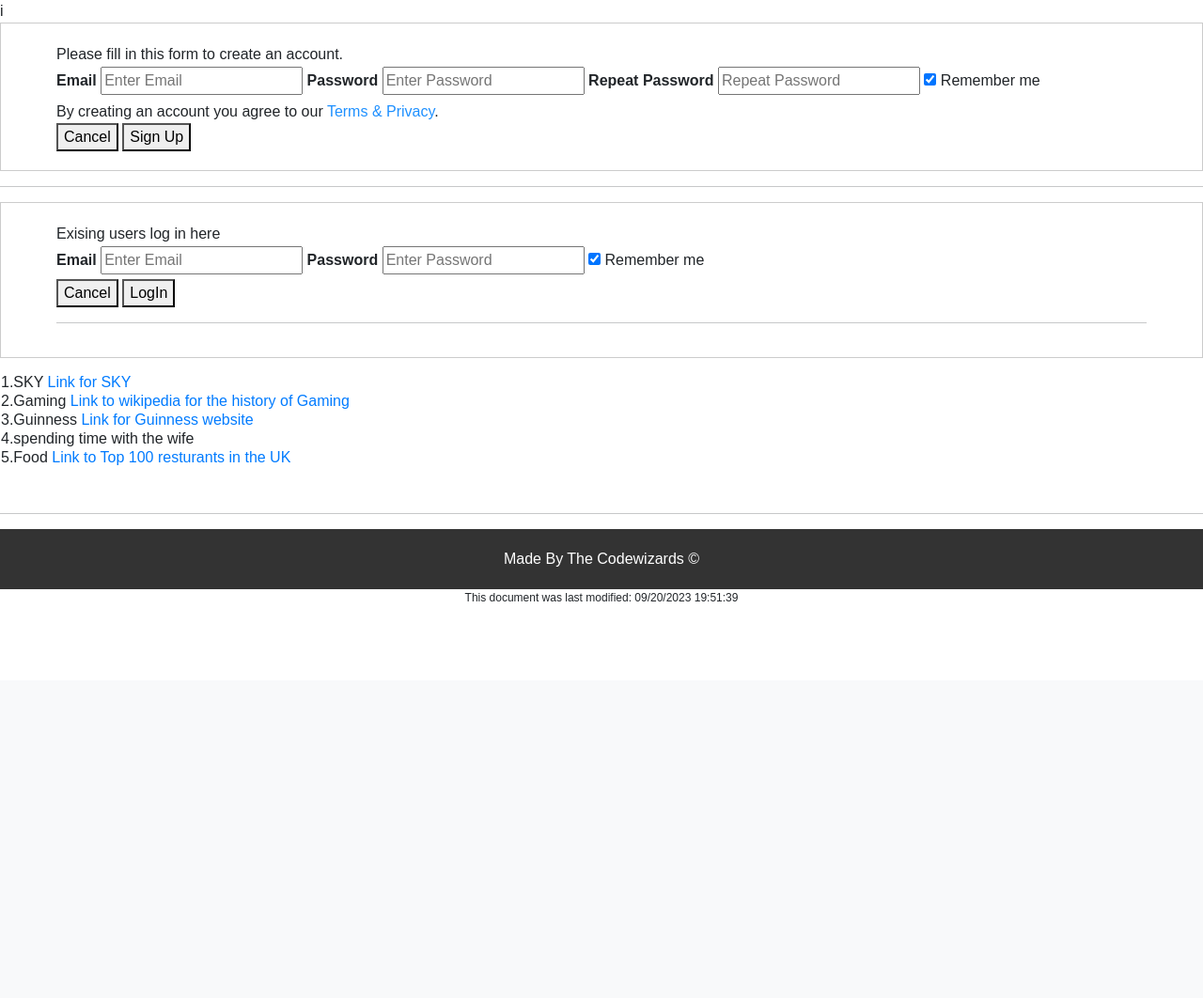
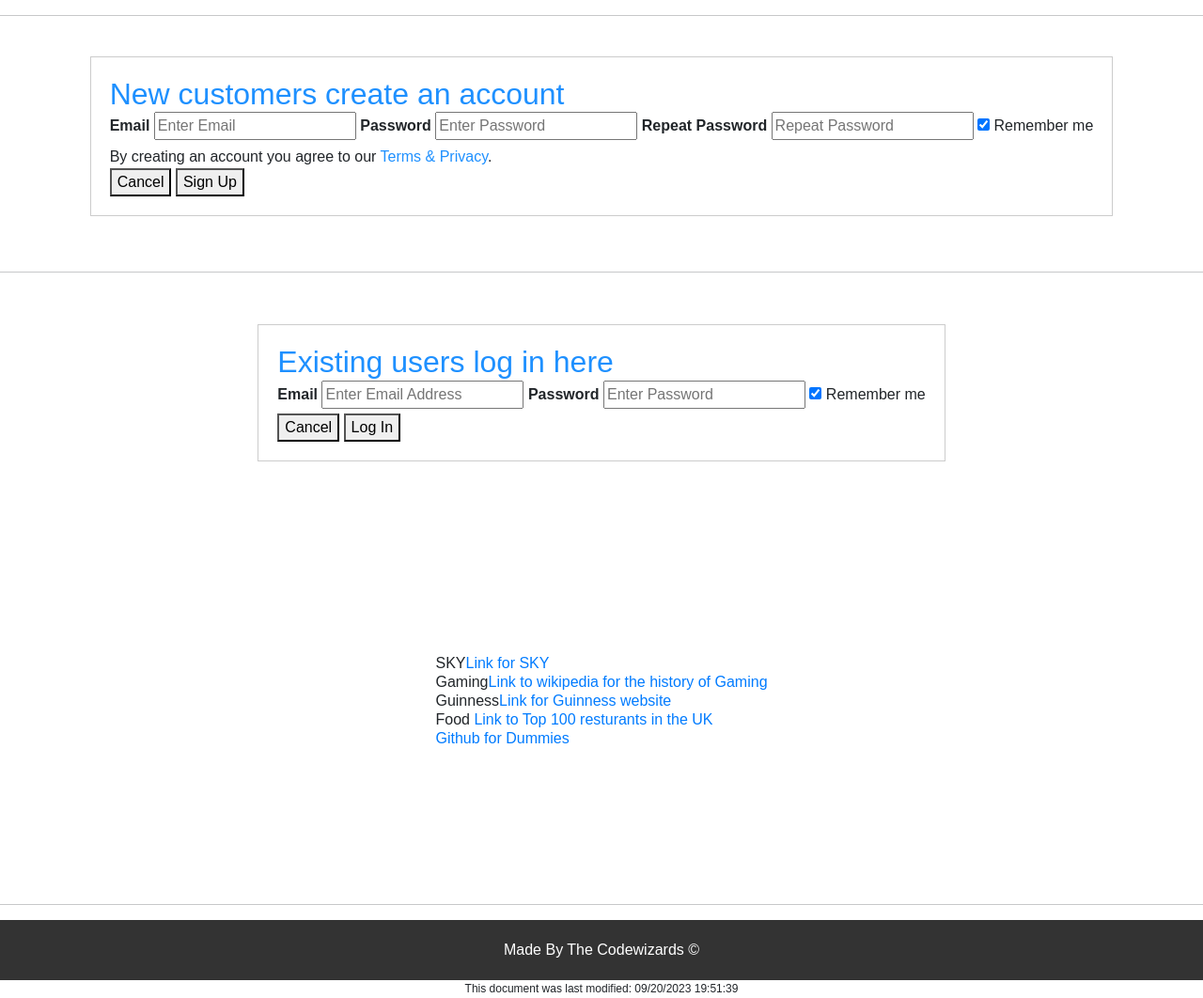
Before and after one commit to DarrenHutchins/final_project, a Flask app: page /Youraccount in a window 1280 px wide. Shown: the part 76-1138 px from the top of the page at 94% size. Before the commit the page ends 716 px from the top, so only its background shows below. Run offline with Flask 3, Linux system fonts and the light colour scheme.

Commit message:
login update

```diff
--- a/application/templates/LogIn.html
+++ b/application/templates/LogIn.html
@@ -6,11 +6,25 @@
     <script src="https://cdn.jsdelivr.net/npm/bootstrap@5.3.0/dist/js/bootstrap.bundle.min.js"
         integrity="sha384-geWF76RCwLtnZ8qwWowPQNguL3RmwHVBC9FhGdlKrxdiJJigb/j/68SIy3Te4Bkz"
         crossorigin="anonymous"></script>
-    <title> Log In Page
-    </title>
-    <link rel="stylesheet" href="myStyles.css" />
 
+        <title> Log In Page</title>
+
+        <link rel="stylesheet" href="myStyles.css"/>
+
+
+        <style>
+            /* Center the containers vertically */
+            .container {
+                width: 100%;
+                height: 30vh;
+                display: flex;
+                justify-content: center;
+                align-items: center;
+                flex-direction: column; /* Optional: Center elements vertically */
+            }
+        </style>
 </head>
+
 
 <body>
 <nav class="navbar navbar-expand-lg bg-body-tertiary">
@@ -56,118 +70,80 @@
     </div>
 </nav>
 
-i
+      <hr>
 
-
-
-            </div>
-        </div>
-
-    </nav>
-
-
-
-    <form action="action_form" style="border:1px solid #ccc">
+      <!-- New Customer Registration Form -->
       <div class="container">
-
-          <p>Please fill in this form to create an account.</p>
-
+          <form action="action_form" style="border: 1px solid #ccc; padding: 20px;">
+              <h2 style="color: dodgerblue;">New customers create an account</h2>
               <label for="email"><b>Email</b></label>
               <input type="text" placeholder="Enter Email" name="email" required>
-
               <label for="psw"><b>Password</b></label>
               <input type="password" placeholder="Enter Password" name="psw" required>
-
               <label for="psw-repeat"><b>Repeat Password</b></label>
               <input type="password" placeholder="Repeat Password" name="psw-repeat" required>
-
               <label>
                   <input type="checkbox" checked="checked" name="remember" style="margin-bottom:15px"> Remember me
               </label>
-
               <p>By creating an account you agree to our <a href="#" style="color:dodgerblue">Terms & Privacy</a>.</p>
-
               <div class="clearfix">
                   <button type="button" class="cancelbtn">Cancel</button>
                   <button type="submit" class="signupbtn">Sign Up</button>
-
-          </div>
               </div>
           </form>
+      </div>
+
       <hr>
-      <form action="action_form" style="border:1px solid #ccc">
+
+      <!-- Existing User Login Form -->
       <div class="container">
-
-          <p>Exising users log in here</p>
+          <form action="action_form" style="border: 1px solid #ccc; padding: 20px;">
+              <h2 style="color: dodgerblue;">Existing users log in here</h2>
               <label for="email"><b>Email</b></label>
-          <input type="text" placeholder="Enter Email" name="email" required>
-
+              <input type="text" placeholder="Enter Email Address" name="email" required>
               <label for="psw"><b>Password</b></label>
               <input type="password" placeholder="Enter Password" name="psw" required>
-
               <label>
                   <input type="checkbox" checked="checked" name="remember" style="margin-bottom:15px"> Remember me
               </label>
-
               <div class="clearfix">
                   <button type="button" class="cancelbtn">Cancel</button>
-            <button type="submit" class="loginbtn">LogIn</button>
-            <hr>
-          </div>
+                  <button type="submit" class="loginbtn">Log In</button>
               </div>
           </form>
+      </div>
 
+<!--div style for centring table -->
+<div style="display: flex; justify-content: center; align-items: center; height: 50vh;">
+<!--Table tags, tr= table row, td= table data, th=table header -->
     <table>
+
         <tr>
-
-        </tr>
-        <tr>
-            <td>1.SKY
-                <a href= http://www.sky.com> Link for SKY</a>
-            </td>
-
+            <td>SKY<a href="http://www.sky.com">Link for SKY</a></td>
         </tr>
 
         <tr>
-            <td>2.Gaming
-                <a
-                    href="https://en.wikipedia.org/wiki/History_of_video_games#:~:text=The%20history%20of%20video%20games,games%20on%20a%20video%20display.">Link
+            <td>Gaming<a href="https://en.wikipedia.org/wiki/History_of_video_games#:~:text=The%20history%20of%20video%20games,games%20on%20a%20video%20display.">Link
                     to wikipedia for the history of Gaming</a>
             </td>
         </tr>
+            <td>Guinness<a href="https://www.guinness.com/en-gb">Link for Guinness website</a></td>
+        </tr>
 
         <tr>
-            <td>3.Guinness
-                <a href="https://www.guinness.com/en-gb">Link for Guinness website</a>
+            <td>Food <a href="https://www.nationalrestaurantawards.co.uk/">Link to Top 100 resturants in the UK</a></td>
+        </tr>
 
-            </td>
+        <tr>
+            <td><a href="https://www.dummies.com/article/technology/programming-web-design/general-programming-web-design/github-for-dummies-cheat-sheet-261928/"> Github for Dummies</a></td>
+        </tr>
 
-        </tr>
-        <tr>
-
-            <td>4.spending time with the wife</td>
-        </tr>
-        <tr>
-
-            <td>5.Food
-                <a href="https://www.nationalrestaurantawards.co.uk/">Link to Top 100 resturants in the UK</a>
-
-            </td>
-        </tr>
     </table>
 
-    <nav>
-        <h3> <a href="https://www.dummies.com/article/technology/programming-web-design/general-programming-web-design/github-for-dummies-cheat-sheet-261928/"> For all your help on github issues </a> </h3>
-    </nav>
+</div>
+</body>
+<hr>
 
-    <!--Table tags are as follows tr= table row td= table data th=table headder -->
-    <tr>
-
-
-    </tr>
-
-
-<hr>
 <footer align = "center"> Made By The Codewizards &copy;</footer>
 <style>
     .center-text {
@@ -175,11 +151,15 @@ i
         font-size: 12px; /* Adjust the font size to your preference */
     }
 </style>
+
 <p class="center-text">This document was last modified: <span id="demo"></span></p>
 <script>
     let text = document.lastModified;
     document.getElementById("demo").innerHTML = text;
 </script>
-</body>
+
+
+
+
 
 </html>
```
Lines whose indentation alone changed are shown as unchanged.
